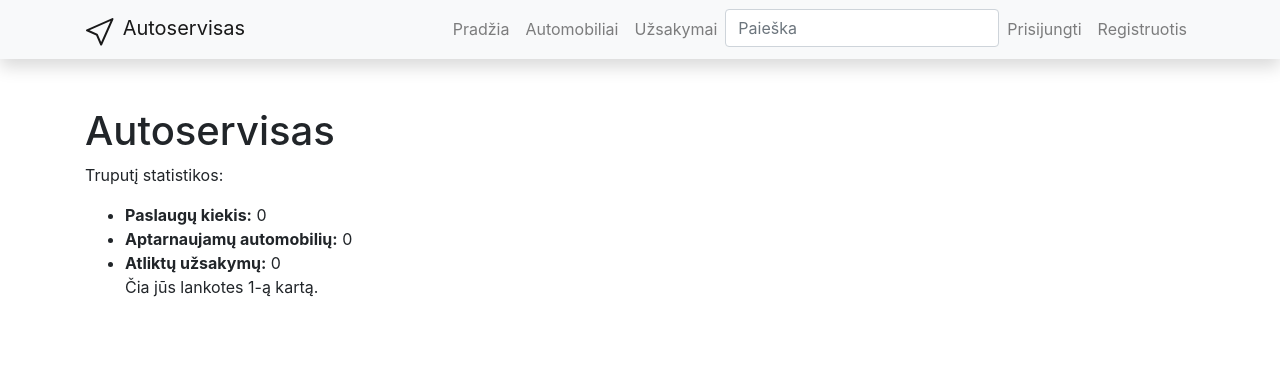
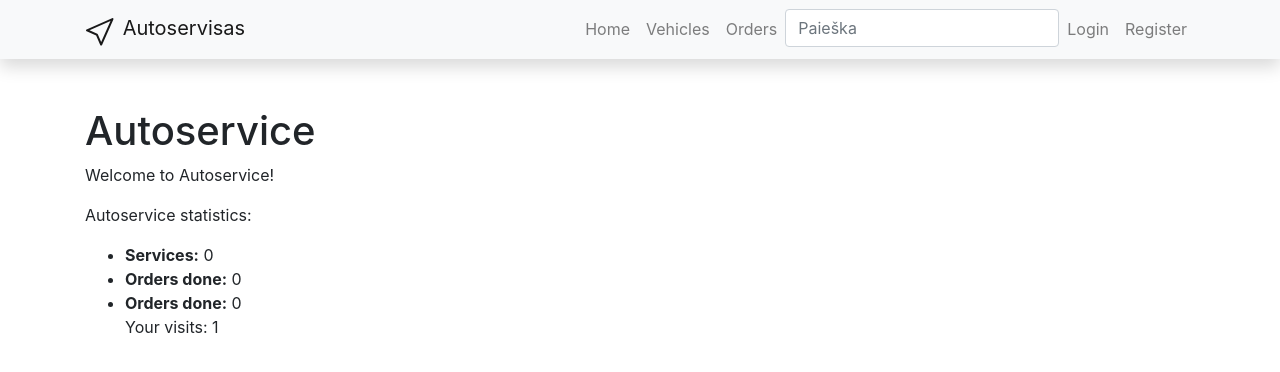
Before and after one commit to DonatasNoreika/autoservisas_2, a Django app: page /autoservice/ in a window 1280 px wide. Shown: the top 372 px of the page. Run offline with Django 3.2, Linux system fonts and the light colour scheme; data that the repository does not hold is empty; some libraries are stand-ins or nearby versions.

Commit message:
11-1 done - first translations

```diff
--- a/mysite/autoservice/templates/base.html
+++ b/mysite/autoservice/templates/base.html
@@ -10,7 +10,7 @@
     <script src="https://maxcdn.bootstrapcdn.com/bootstrap/4.5.0/js/bootstrap.min.js"></script>
 </head>
 <body>
-
+{% load i18n %}
 <!-- Navigation -->
 <nav class="navbar navbar-expand-lg navbar-light bg-light static-top mb-5 shadow">
     <div class="container">
@@ -27,13 +27,13 @@
         <div class="collapse navbar-collapse" id="navbarResponsive">
             <ul class="navbar-nav ml-auto">
                 <li class="nav-item">
-                    <a class="nav-link" href="{% url 'info' %}">Pradžia</a>
+                    <a class="nav-link" href="{% url 'info' %}">{% trans "Home" %}</a>
                 </li>
                 <li class="nav-item">
-                    <a class="nav-link" href="{% url 'owner_cars' %}">Automobiliai</a>
+                    <a class="nav-link" href="{% url 'owner_cars' %}">{% trans "Vehicles" %}</a>
                 </li>
                 <li class="nav-item">
-                    <a class="nav-link" href="{% url 'orders' %}">Užsakymai</a>
+                    <a class="nav-link" href="{% url 'orders' %}">{% trans "Orders" %}</a>
                 </li>
                 <li>
                     <form action="{% url 'search' %}" method="get" class="form-inline my-2 my-md-0">
@@ -50,13 +50,13 @@
                     </svg>
                     {{ user.get_username }}</a></li>
                 <li class="nav-item">
-                    <a class="nav-link" href="{% url 'my_orders' %}">Mano užsakymai</a>
+                    <a class="nav-link" href="{% url 'my_orders' %}">{% trans "My Orders" %}</a>
                 </li>
-                <li class="nav-item"><a class="nav-link" href="{% url 'logout'%}?next=/autoservice">Atsijungti</a></li>
+                <li class="nav-item"><a class="nav-link" href="{% url 'logout'%}?next=/autoservice">{% trans "Logout" %}</a></li>
                 {% else %}
-                <li class="nav-item"><a class="nav-link" href="{% url 'login'%}?next={{request.path}}">Prisijungti</a>
+                <li class="nav-item"><a class="nav-link" href="{% url 'login'%}?next={{request.path}}">{% trans "Login" %}</a>
                 </li>
-                <li class="nav-item"><a class="nav-link" href="{% url 'register'%}">Registruotis</a></li>
+                <li class="nav-item"><a class="nav-link" href="{% url 'register'%}">{% trans "Register" %}</a></li>
                 {% endif %}
             </ul>
         </div>
--- a/mysite/autoservice/templates/info.html
+++ b/mysite/autoservice/templates/info.html
@@ -1,12 +1,13 @@
 {% extends "base.html" %}
-
+{% load i18n %}
 {% block content %}
-  <h1>Autoservisas</h1>
-  <p>Truputį statistikos:</p>
+  <h1>{% trans "Autoservice" %}</h1>
+  <p>{% trans "Welcome to Autoservice!" %}</p>
+  <p>{% trans "Autoservice statistics:" %}</p>
   <ul>
-    <li><strong>Paslaugų kiekis:</strong> {{ num_services }}</li>
-    <li><strong>Aptarnaujamų automobilių:</strong> {{ num_cars }}</li>
-    <li><strong>Atliktų užsakymų:</strong> {{ num_orders_done }}</li>
-    <p>Čia jūs lankotes {{ num_visits }}-ą kartą.</p>
+    <li><strong>{% trans "Services:" %}</strong> {{ num_services }}</li>
+    <li><strong>{% trans "Orders done:" %}</strong> {{ num_cars }}</li>
+    <li><strong>{% trans "Orders done:" %}</strong> {{ num_orders_done }}</li>
+    <p>{% trans "Your visits:" %} {{ num_visits }}</p>
   </ul>
 {% endblock %}
```
